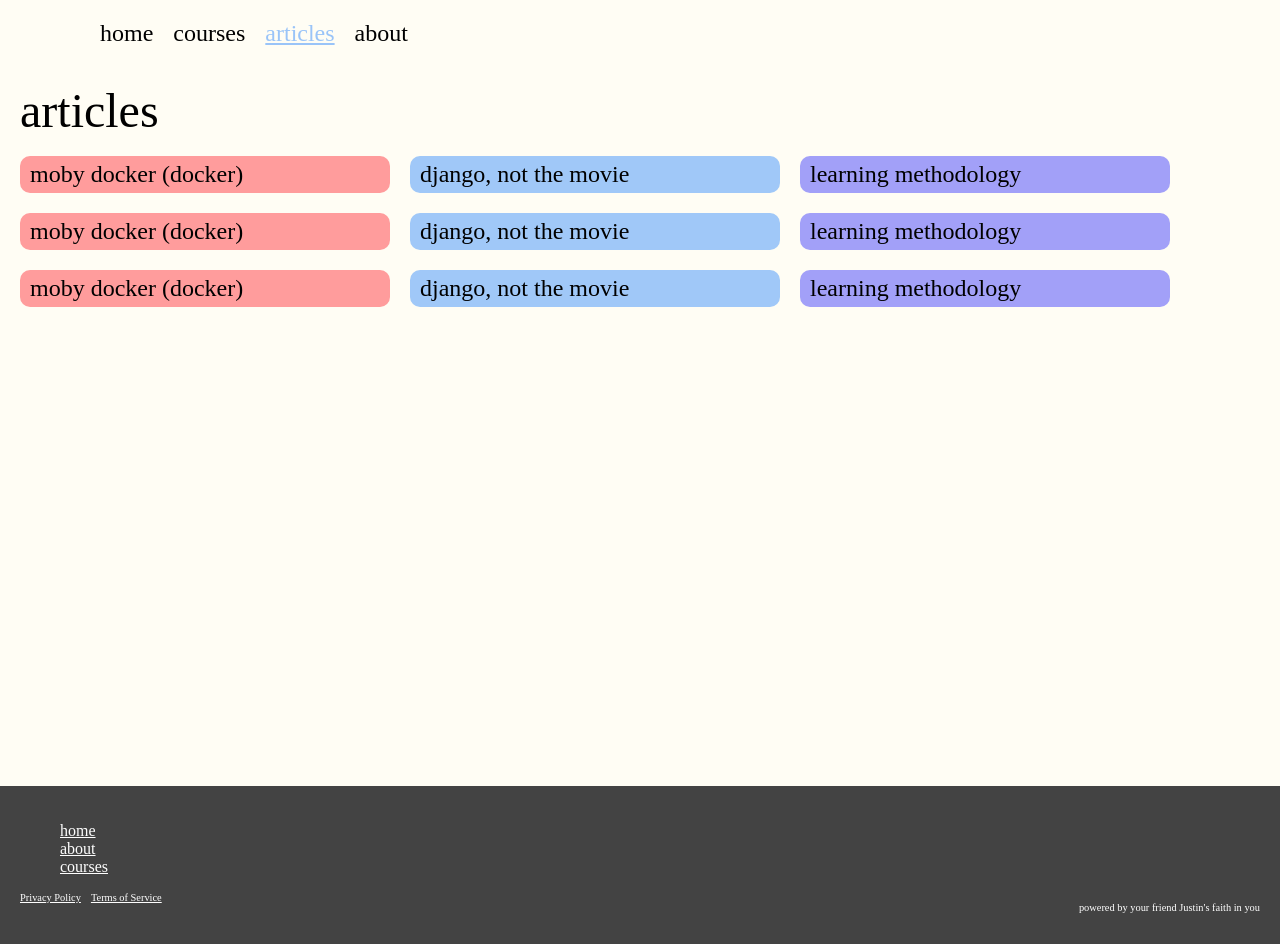
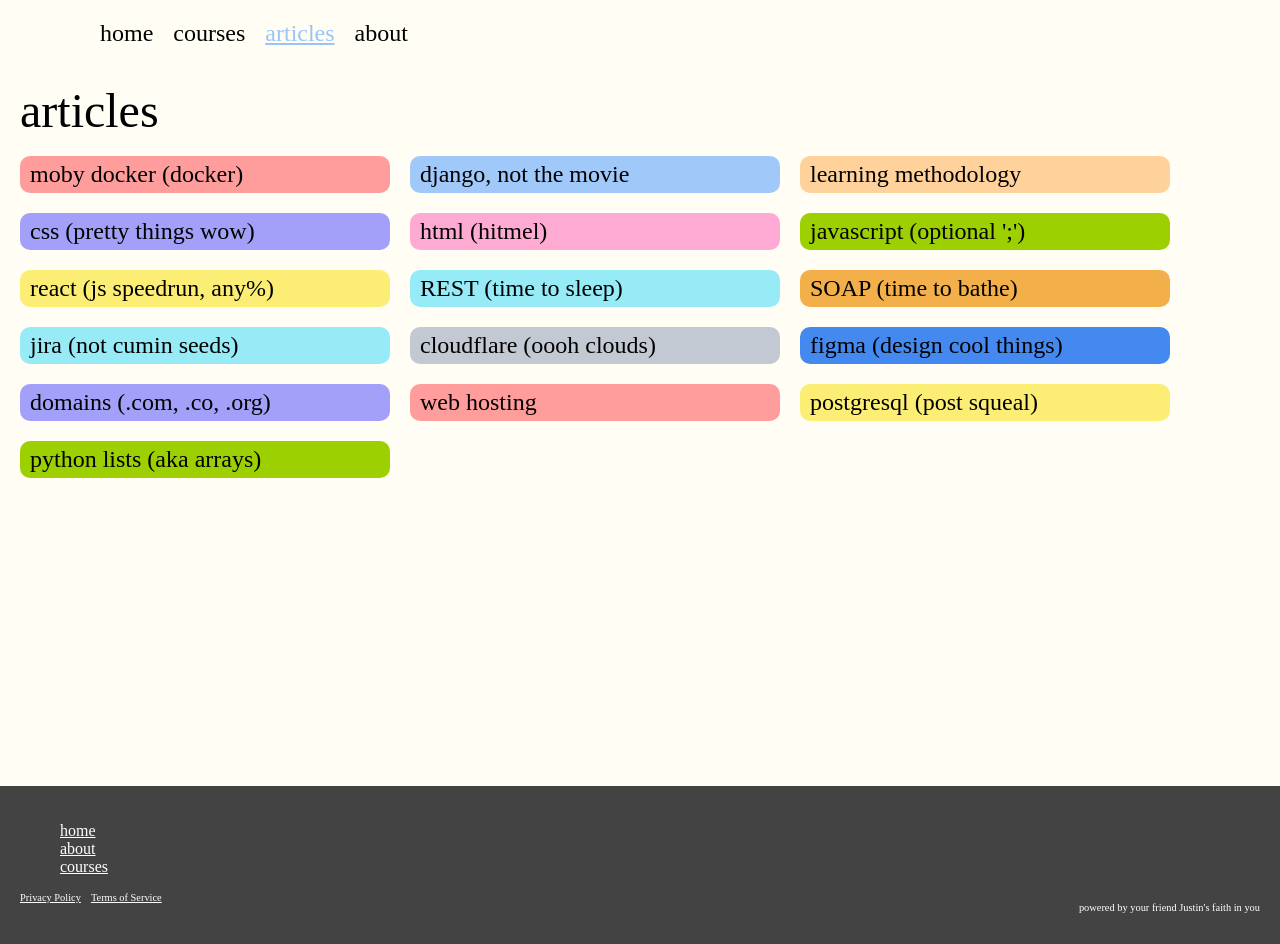
Before and after one commit to Domain-Force/frontline, a React (Create React App) app in the folder domain-force-front/: page /articles in a window 1280 px wide. Built offline with nearby package versions, Linux system fonts and the light colour scheme; a web font is replaced by a local one.

Commit message:
[ADD][DOM-21] Initialized first article list

```diff
--- a/domain-force-front/src/pages/Articles.js
+++ b/domain-force-front/src/pages/Articles.js
@@ -9,13 +9,20 @@
 			<div className="article-item-grid">
 				<ArticleItem name="moby docker (docker)" color="#FF9C9C" />
 				<ArticleItem name="django, not the movie" color="#A0C8F8" />
-				<ArticleItem name="learning methodology" color="#A2A0F8" />
-				<ArticleItem name="moby docker (docker)" color="#FF9C9C" />
-				<ArticleItem name="django, not the movie" color="#A0C8F8" />
-				<ArticleItem name="learning methodology" color="#A2A0F8" />
-				<ArticleItem name="moby docker (docker)" color="#FF9C9C" />
-				<ArticleItem name="django, not the movie" color="#A0C8F8" />
-				<ArticleItem name="learning methodology" color="#A2A0F8" />
+				<ArticleItem name="learning methodology" color="#FFD29C" />
+				<ArticleItem name="css (pretty things wow)" color="#A2A0F8" />
+				<ArticleItem name="html (hitmel)" color="#FFAAD3" />
+				<ArticleItem name="javascript (optional ';')" color="#9CD000" />
+				<ArticleItem name="react (js speedrun, any%)" color="#FCEE74" />
+				<ArticleItem name="REST (time to sleep)" color="#96EBF6" />
+				<ArticleItem name="SOAP (time to bathe)" color="#F2AF4A" />
+				<ArticleItem name="jira (not cumin seeds)" color="#96EBF6" />
+				<ArticleItem name="cloudflare (oooh clouds)" color="#C3C9D2" />
+				<ArticleItem name="figma (design cool things)" color="#4489F0" />
+				<ArticleItem name="domains (.com, .co, .org)" color="#A2A0F8" />
+				<ArticleItem name="web hosting" color="#FF9C9C" />
+				<ArticleItem name="postgresql (post squeal)" color="#FCEE74" />
+				<ArticleItem name="python lists (aka arrays)" color="#9CD000" />
 			</div>
 		</div>
 	);
```
